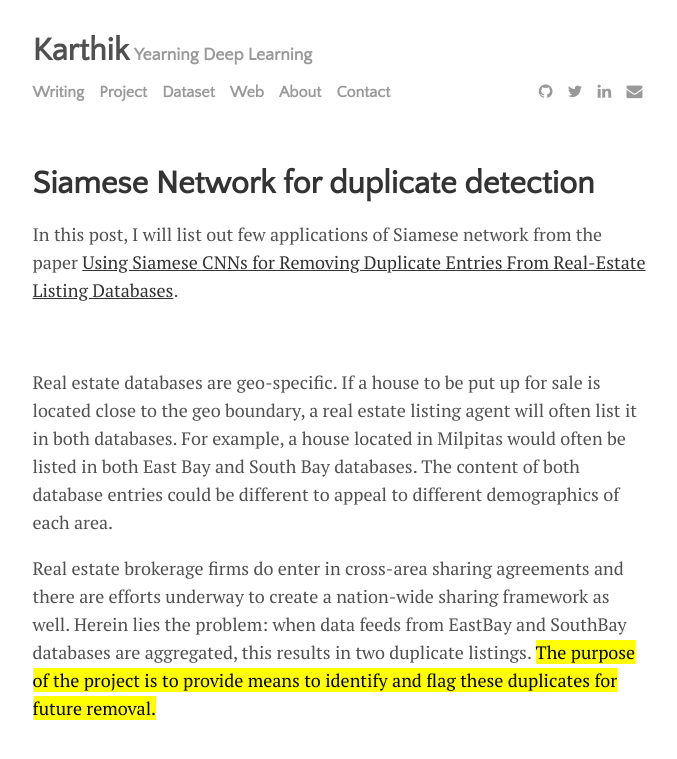
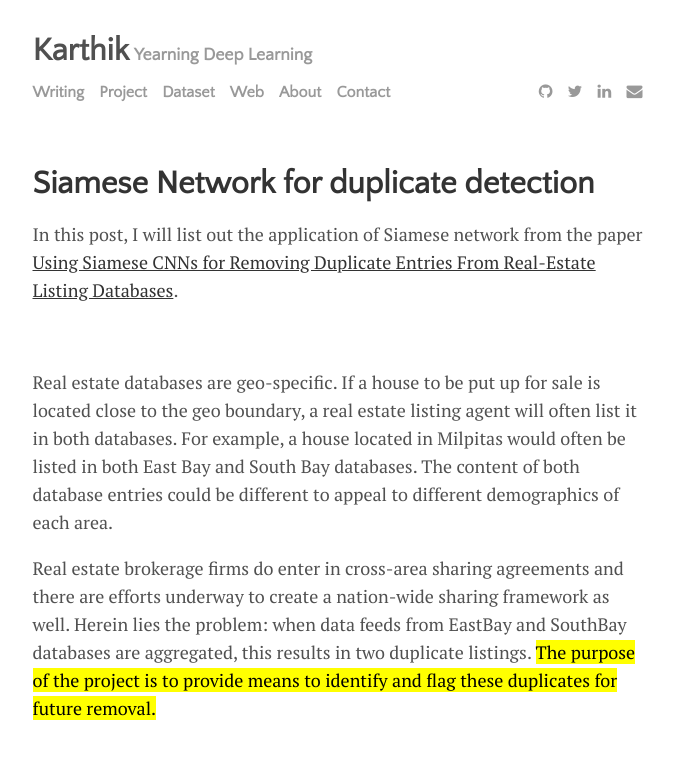
Before and after one commit to karthikziffer/karthikziffer.github.io, a Jekyll site: the page built from _posts/2022-05-05-siamese-network-for-duplicate-detection.md, in a window 1280 px wide and 900 px high, cut to the strip 0-762 px from the top of the window. Shown: the top 759 px of the strip, without its empty margins (300-977 px from the left). Built offline with Jekyll 4.4.1, drawn with Linux system fonts in a browser that asks for light colours; comment, search, counter and statistics services are not loaded.

Commit message:
changes - siamese network for duplicate detection

```diff
--- a/_posts/2022-05-05-siamese-network-for-duplicate-detection.md
+++ b/_posts/2022-05-05-siamese-network-for-duplicate-detection.md
@@ -15,7 +15,7 @@ tags: [documentation,sample]
 
 
 
-In this post, I will list out few applications of Siamese network from the paper [Using Siamese CNNs for Removing Duplicate Entries From Real-Estate Listing Databases](http://cs231n.stanford.edu/reports/2017/pdfs/7.pdf).
+In this post, I will list out the application of Siamese network from the paper [Using Siamese CNNs for Removing Duplicate Entries From Real-Estate Listing Databases](http://cs231n.stanford.edu/reports/2017/pdfs/7.pdf).
 
 <br>
 
```
